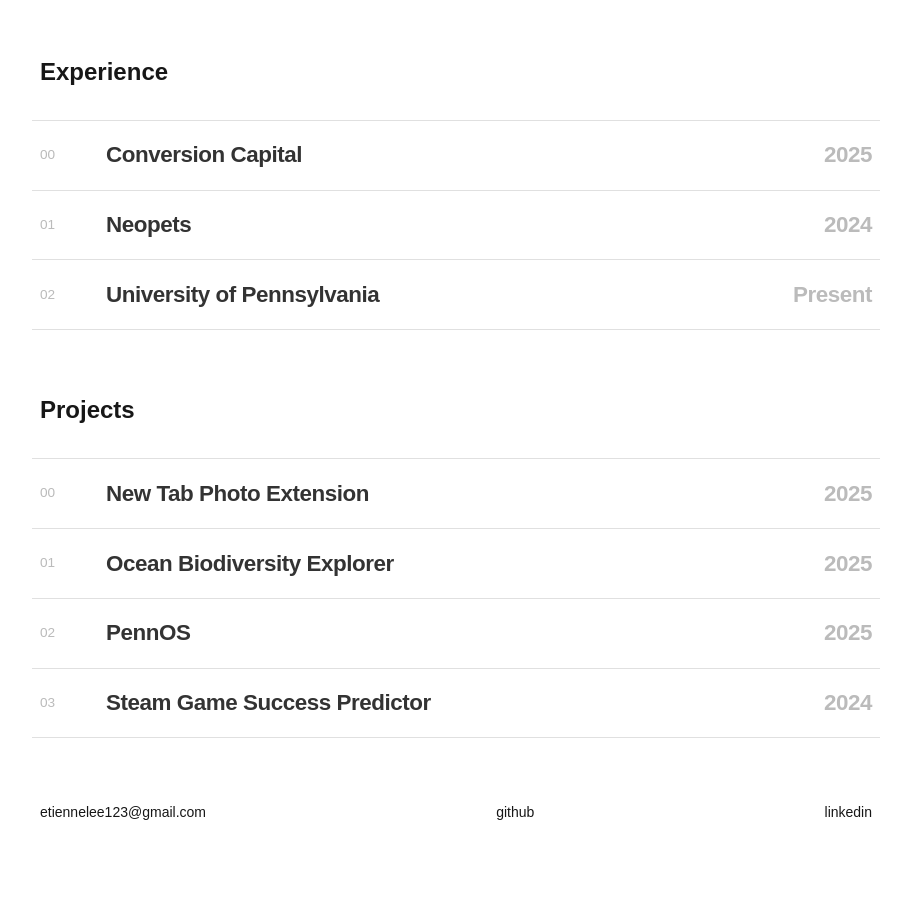
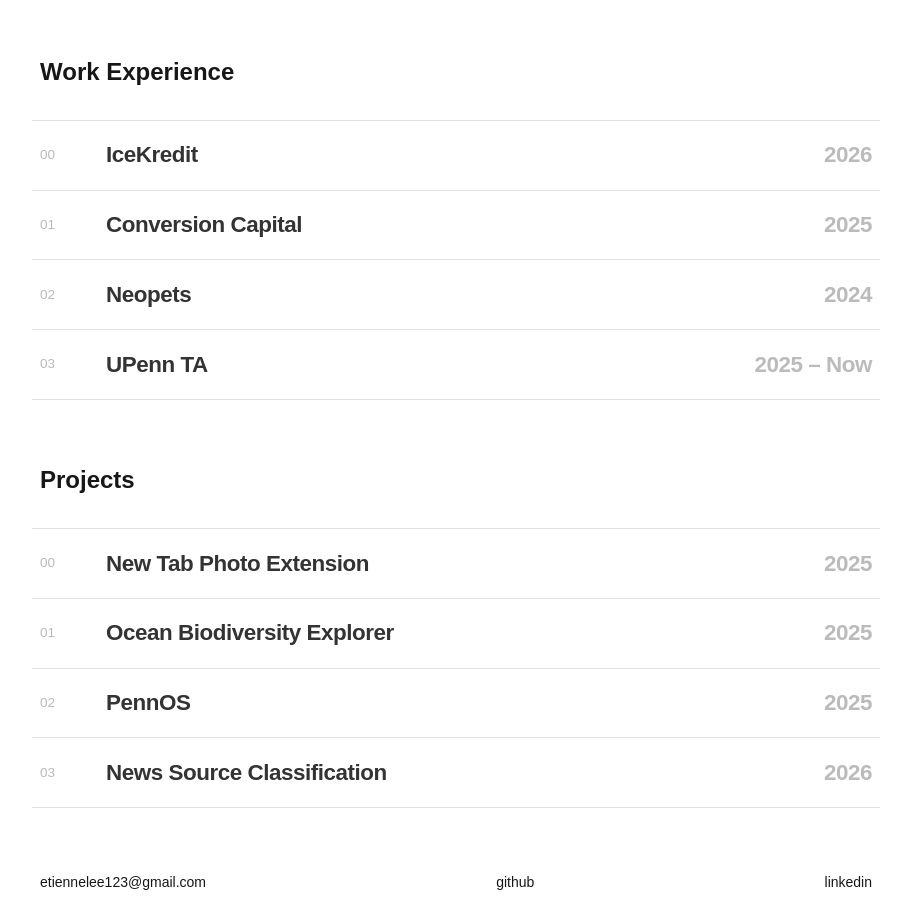
Before and after one commit to EtienneLee/portfolio, a Next.js app: page / in a window 1280 px wide. Shown: the part 280-1204 px from the top of the page, without its empty margins (184-1095 px from the left). Before the commit the page ends 1134 px from the top, so only its background shows below. Built offline with nearby package versions, Linux system fonts and the light colour scheme.

Commit message:
Updated pages for senior year

```diff
--- a/app/about/page.tsx
+++ b/app/about/page.tsx
@@ -40,7 +40,7 @@
           style={{ display: "flex", flexDirection: "column", gap: "1.25rem" }}
         >
           <p style={{ fontSize: "0.975rem", color: "#444", lineHeight: 1.8 }}>
-            I'm a 20-year-old developer, currently a junior at the University of
+            I'm a 21-year-old developer, currently a senior at the University of
             Pennsylvania pursuing a Bachelor's in Computer Science and an
             accelerated Master's in Data Science. I'm interested in many areas
             of CS, but particularly drawn to full-stack development, data
--- a/app/components/ExperienceSection.tsx
+++ b/app/components/ExperienceSection.tsx
@@ -4,15 +4,24 @@
 const experiences = [
   {
     num: "00",
+    company: "IceKredit",
+    role: "Data Science Intern",
+    date: "Summer 2026",
+    year: "2026",
+    description:
+      "Led a cross-domain, cross-lingual Alzheimer's detection project using HuBERT and RoBERTa, reaching 0.70 balanced accuracy on a sparse, code-mixed target dataset mainly through domain adaptation and data augmentation.",
+  },
+  {
+    num: "01",
     company: "Conversion Capital",
     role: "Data Science Intern",
     date: "Summer 2025",
     year: "2025",
     description:
-      "Built pipelines to track investment signals across thousands of companies and automated data syncing between platforms using Python.",
+      "Built pipelines to track investment signals across 3,000+ companies and automated data syncing between platforms using Python.",
   },
   {
-    num: "01",
+    num: "02",
     company: "Neopets",
     role: "Software Engineering Intern",
     date: "Summer 2024",
@@ -21,11 +30,11 @@
       "Built a browser extension and multiplayer game demo for the Neopets platform using React, TypeScript, and Node.js.",
   },
   {
-    num: "02",
-    company: "University of Pennsylvania",
+    num: "03",
+    company: "UPenn TA",
     role: "Teaching Assistant, CIS 5500: Databases",
     date: "Aug 2025 – Present",
-    year: "Present",
+    year: "2025 – Now",
     description:
       "TA for a graduate databases course with 200+ students. Hold office hours, mentor project groups, and write homework and exam questions.",
   },
@@ -36,7 +45,7 @@
 
   return (
     <section id="work" className="mb-16">
-      <h2 className="text-2xl font-bold mb-8">Experience</h2>
+      <h2 className="text-2xl font-bold mb-8">Work Experience</h2>
 
       {experiences.map((exp, i) => (
         <div
--- a/app/components/ProjectsSection.tsx
+++ b/app/components/ProjectsSection.tsx
@@ -8,7 +8,7 @@
     year: "2025",
     stack: "TypeScript · React",
     description:
-      "A Chrome extension that replaces every new tab with a random photo from a personal collection, built originally for friends and family.",
+      "A Chrome extension that displays a random photo from a personal collection as your new tab background, built originally for friends and family. Published on the Chrome Web Store.",
   },
   {
     num: "01",
@@ -16,7 +16,7 @@
     year: "2025",
     stack: "React · Node.js · PostgreSQL · AWS",
     description:
-      "Interactive full-stack website for exploring marine species and ocean conditions throughout the years, built on real oceanographic data. Led database architecture and frontend development.",
+      "Interactive full-stack website for exploring marine species and ocean conditions over time, built on real oceanographic data. Designed the database for 136M rows of raw data and sped up key queries up to 4x.",
   },
   {
     num: "02",
@@ -24,15 +24,15 @@
     year: "2025",
     stack: "C · Bash",
     description:
-      "Built a UNIX-like OS from scratch in C, featuring a priority scheduler, FAT filesystem, and interactive shell supporting standard UNIX commands.",
+      "Co-built a UNIX-like OS from scratch in C, featuring a priority scheduler, FAT filesystem, and interactive shell supporting standard UNIX commands.",
   },
   {
     num: "03",
-    name: "Steam Game Success Predictor",
-    year: "2024",
-    stack: "Python · Pandas · Scikit-learn",
+    name: "News Source Classification",
+    year: "2026",
+    stack: "Python · PyTorch · HuggingFace",
     description:
-      "ML model predicting video game success across 97K Steam games. Led the data cleaning, feature engineering, and model evaluation.",
+      "Predicts whether a headline came from Fox News or NBC News. Scraped and expanded the dataset to 17.9K headlines, then fine-tuned RoBERTa and DeBERTa to reach 91.75% accuracy.",
   },
 ];
 
```
Also changed, not shown: 1 other file (tests, documents, lock files or other folders).
